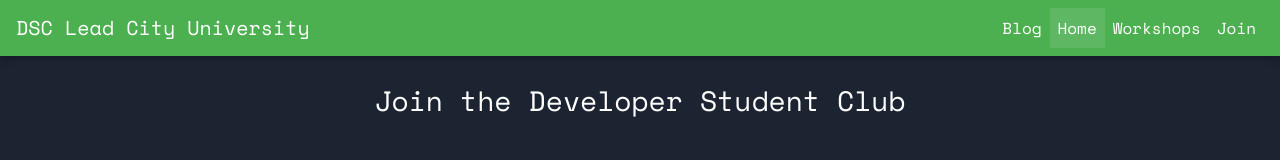
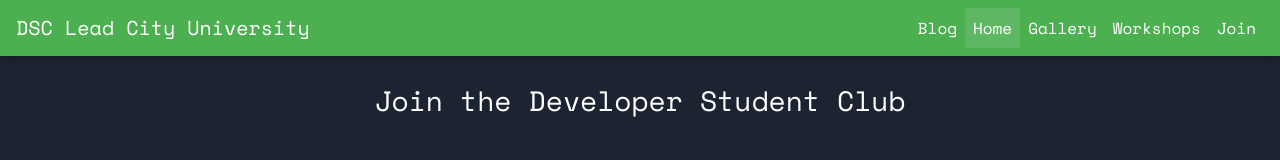
Before and after one commit to dscleadcity/developer-student-club-webapp, a React (Create React App) app: page /join in a window 1280 px wide. Shown: the top 160 px of the page. Built offline with nearby package versions, Linux system fonts and the light colour scheme; grey boxes are pictures that could not be loaded.

Commit message:
added Gallery

```diff
--- a/src/components/AppMenu.js
+++ b/src/components/AppMenu.js
@@ -3,6 +3,7 @@
 import { BrowserRouter as Router, Route } from 'react-router-dom';
 
 import Home from './views/home';
+import Gallery from './views/gallery';
 import Workshops from './views/workshops';
 import Join from './views/join';
 
@@ -39,6 +40,9 @@
                   <NavLink to="/">Home</NavLink>
                 </NavItem>
                 <NavItem>
+                  <NavLink to="/gallery">Gallery</NavLink>
+                </NavItem>
+                <NavItem>
                   <NavLink to="/workshops">Workshops</NavLink>
                 </NavItem>
                 <NavItem>
@@ -50,6 +54,7 @@
 
           <Route path='/blog' component={() => window.location = 'http://dscleadcity.blogspot.com'}/>
           <Route exact path="/" component={Home} />
+          <Route path="/Gallery" component={Gallery} />
           <Route path="/workshops" component={Workshops} />
           <Route path="/join" component={Join} />
         </div>
```
Also changed, not shown: src/components/views/gallery.js (added).
